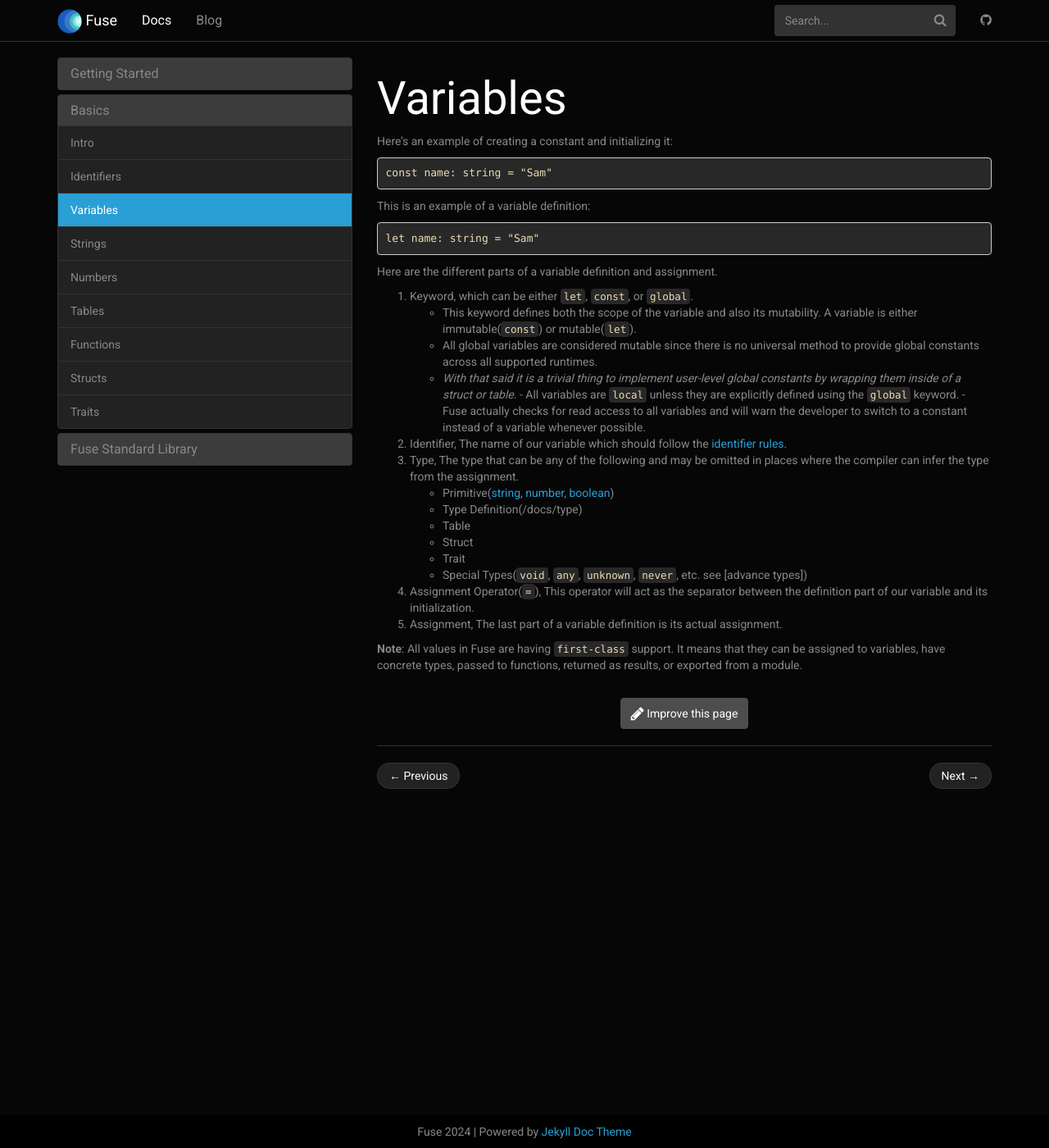
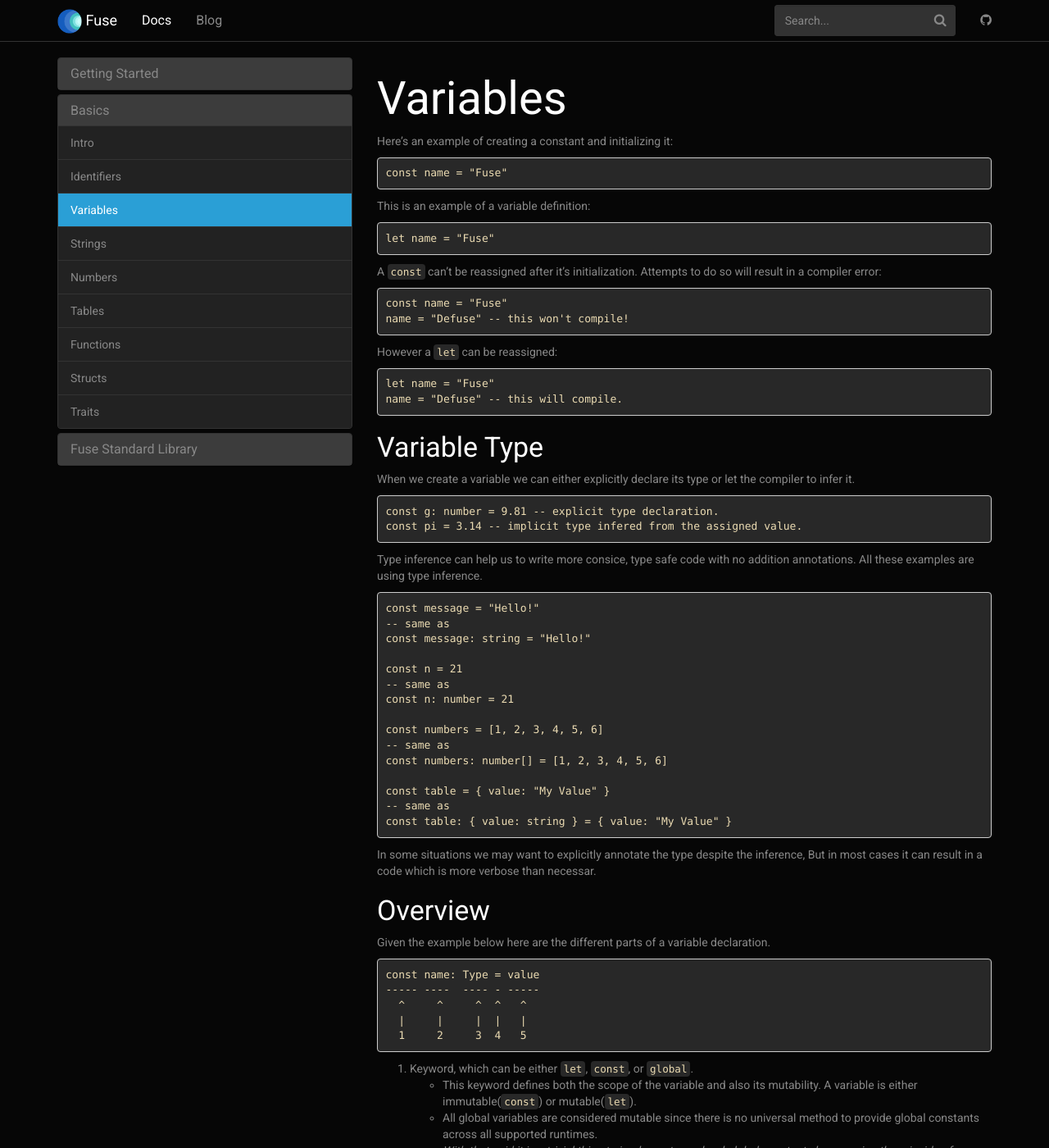
Before and after one commit to fuse-lang/fuse-lang.github.io, a Jekyll site: the page built from _docs/basics/2-variables.md, in a window 1280 px wide and 1400 px high. Shown: the whole window at 82% size. Built offline with Jekyll 4.4.1, drawn with Linux system fonts in a browser that asks for light colours.

Commit message:
better documentation for variables.

````diff
--- a/_docs/basics/2-variables.md
+++ b/_docs/basics/2-variables.md
@@ -6,16 +6,71 @@ permalink: /docs/variables/
 Here's an example of creating a constant and initializing it:
 
 ```fuse
-const name: string = "Sam"
+const name = "Fuse"
 ```
 
 This is an example of a variable definition:
 
 ```fuse
-let name: string = "Sam"
+let name = "Fuse"
 ```
 
-Here are the different parts of a variable definition and assignment.
+A `const` can't be reassigned after it's initialization. Attempts to do so will result in a compiler error:
+
+```fuse
+const name = "Fuse"
+name = "Defuse" -- this won't compile!
+```
+
+However a `let` can be reassigned:
+
+```fuse
+let name = "Fuse"
+name = "Defuse" -- this will compile.
+```
+
+### Variable Type
+
+When we create a variable we can either explicitly declare its type or let the compiler to infer it.
+
+```fuse
+const g: number = 9.81 -- explicit type declaration.
+const pi = 3.14 -- implicit type infered from the assigned value.
+```
+
+Type inference can help us to write more consice, type safe code with no addition annotations. All these examples are using type inference.
+
+```fuse
+const message = "Hello!"
+-- same as
+const message: string = "Hello!"
+
+const n = 21
+-- same as
+const n: number = 21
+
+const numbers = [1, 2, 3, 4, 5, 6]
+-- same as
+const numbers: number[] = [1, 2, 3, 4, 5, 6]
+
+const table = { value: "My Value" }
+-- same as
+const table: { value: string } = { value: "My Value" }
+```
+
+In some situations we may want to explicitly annotate the type despite the inference, But in most cases it can result in a code which is more verbose than necessar.
+
+### Overview
+
+Given the example below here are the different parts of a variable declaration.
+
+```fuse
+const name: Type = value
+----- ----  ---- - -----
+  ^     ^     ^  ^   ^
+  |     |     |  |   |
+  1     2     3  4   5
+```
 
 1. Keyword, which can be either `let`, `const`, or `global`.
   - This keyword defines both the scope of the variable and also its mutability. A variable is either immutable(`const`) or mutable(`let`).
````
